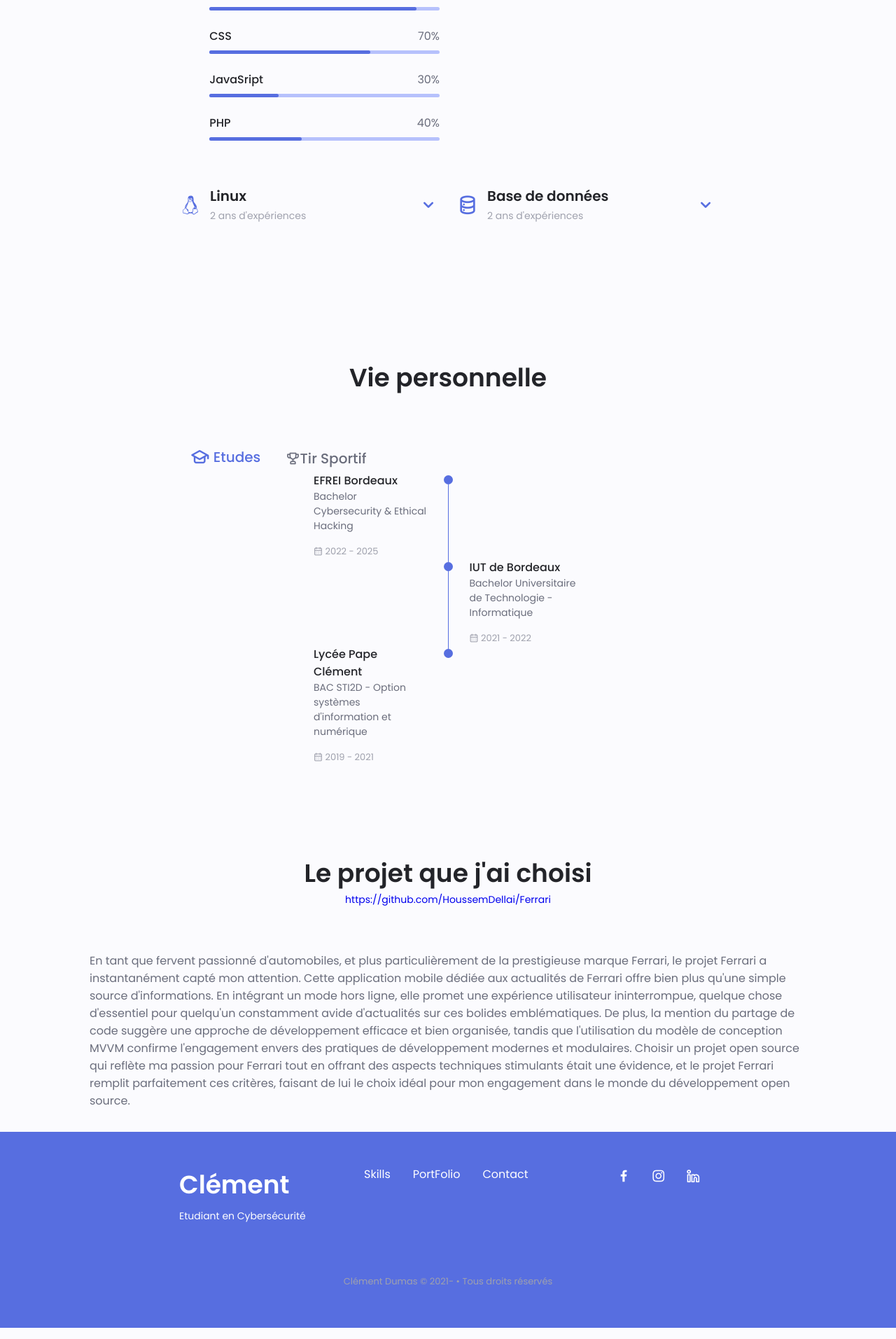
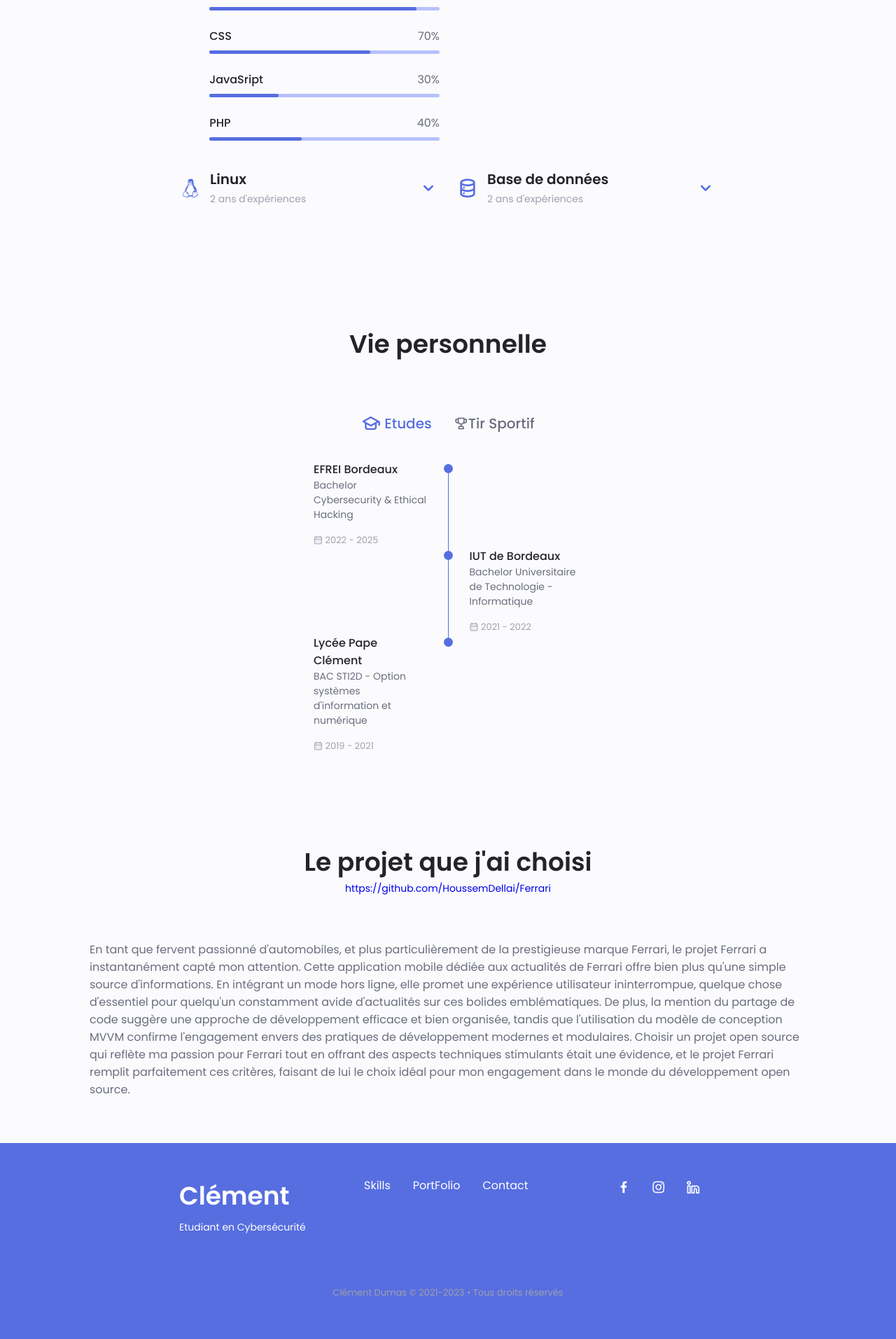
Before and after one commit to Dumssss/Git-prairie, a PHP site: page /clement.html in a window 1280 px wide. Shown: the part 1845-3758 px from the top of the page at 70% size. Run offline with PHP 8.4, Linux system fonts and the light colour scheme.

Commit message:
Repare CSS & HTML

```diff
--- a/assets/css/style.css
+++ b/assets/css/style.css
@@ -428,8 +428,6 @@
     justify-content: center;
 }
 
-<<<<<<< HEAD
-=======
 /*==================== SKILLS ====================*/
 .skills__container {
     row-gap: 0;
@@ -542,7 +540,6 @@
     transform: rotate(-180deg);
 }
 
->>>>>>> main
 /*==================== QUALIFICATION ====================*/
 .qualification__tabs {
     display: flex;
@@ -678,11 +675,7 @@
     outline: none;
 }
 
-<<<<<<< HEAD
-/*==================== CONTACT ME ET OPENSOURCE GIT ====================*/
-=======
 /*==================== CONTACT ME ====================*/
->>>>>>> main
 .contact__container {
     row-gap: 3rem;
 }
@@ -713,14 +706,6 @@
     text-decoration: none;
 }
 
-<<<<<<< HEAD
-.section__subtitle a:link,
-.section__subtitle a:visited {
-    text-decoration: none;
-}
-
-=======
->>>>>>> main
 /*==================== FOOTER ====================*/
 .footer {
     padding-top: 2rem;
--- a/clement.html
+++ b/clement.html
@@ -22,7 +22,7 @@
     <!--==================== HEADER ====================-->
     <header class="header" id="header">
         <nav class="nav container">
-            <a href="index.php" class="nav__logo">Accueil</a>
+            <a href="index.html" class="nav__logo">Accueil</a>
             <div class="nav__menu" id="nav-menu">
                 <ul class="nav__list grid">
                     <li class="nav__item">
@@ -432,7 +432,9 @@
                                 <h3 class="qualification__title">&Eacute;quipe de France</h3>
                                 <span class="qualification__subtitle">Premi&egrave;re s&eacute;l&eacute;ction en
                                     &eacute;quipe de France en mai 2023
-                                    pour participer au <a href="https://www.fftir.org/competitions/@reportage/iwk-pforzheim-2023-delegation-francaise/" target="_blank" style="text-decoration: underline; color: var(--text-color) !important;">IWK Pforzheim Junior 2023</a></span>
+                                    pour participer au <a
+                                        href="https://www.fftir.org/competitions/@reportage/iwk-pforzheim-2023-delegation-francaise/"
+                                        target="_blank" style="text-decoration: underline; color: var(--text-color) !important;">IWK Pforzheim Junior 2023</a></span>
                                 <div class="qualification__calendar">
                                     <i class="uil uil-calendar-alt"></i>
                                     2023
@@ -543,8 +545,7 @@
                     </a>
                 </div>
             </div>
-            <p class="footer__copy"> Cl&eacute;ment Dumas &copy; 2021-
-                <?php echo date("Y"); ?> • Tous droits réservés
+            <p class="footer__copy"> Cl&eacute;ment Dumas &copy; 2021-2023 • Tous droits réservés
             </p>
         </div>
     </footer>
```
Also changed, not shown: dorian.html (+6 -6 lines), index.html (+4 -5 lines).
